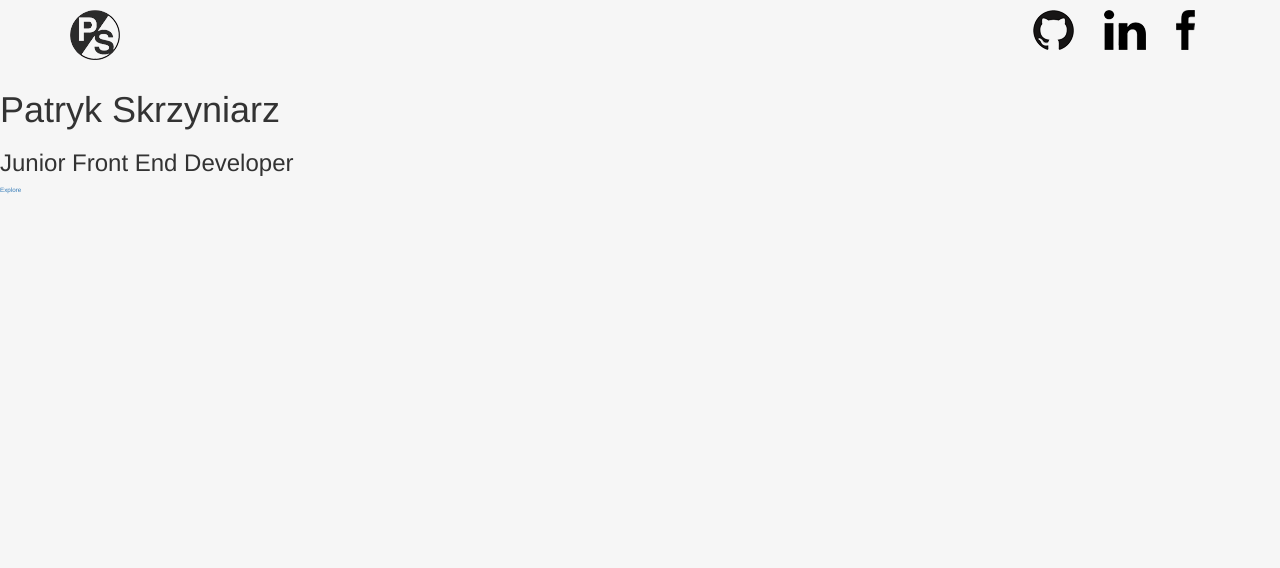
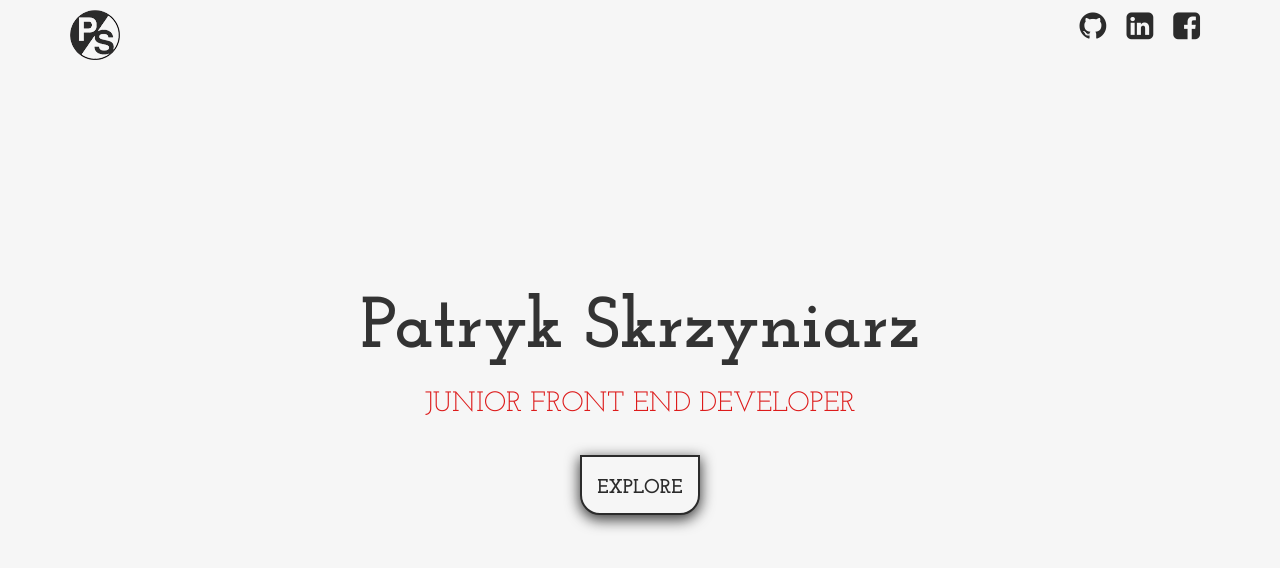
Before and after one commit to Lockeriano/portfolio, a plain HTML site: page index.html in a window 1280 px wide. Drawn offline with nearby package versions, Linux system fonts and the light colour scheme.

Commit message:
Finished header section

```diff
--- a/css/main.sass
+++ b/css/main.sass
@@ -1,13 +1,58 @@
+$dark: #2b2b2b
+$gold: #eae581
+$red: #dd1b1b
+$white: #f6f6f6
+$gray: #616161
+
 body
-  background-color: #f6f6f6 !important
+  background-color: $white !important
   font-size: 62.5% !important
+  font-family: "Josefin Slab" !important
 
 #logo-icon
   float: left
   margin: 1rem 0
+
 #github-icon,
 #linkedin-icon,
 #fb-icon,
   float: right
-  margin: 1rem 1.5rem
+  margin: 1rem
   color: #2b2b2b
+  transition: color .3s
+  &:hover
+    color: $gray
+
+#heading-section
+  text-align: center
+  margin-top: 20rem
+  h1
+    font-weight: 700
+    font-size: 7.2rem
+  h3
+    text-transform: uppercase
+    font-size: 2.8rem
+    color: $red
+  .btn-about
+    margin: 2.5rem auto
+    height: 6rem
+    width: 12rem
+    border: 0.2rem solid $dark
+    border-radius: 0 0 2rem 2rem
+    line-height: 6rem
+    background-color: $white
+    -webkit-box-shadow: 0 1.3rem 1.4rem .1rem rgba(0,0,0,0.75)
+    -moz-box-shadow: 0 1.3rem 1.4rem .1rem rgba(0,0,0,0.75)
+    box-shadow: 0 .4rem 1.4rem .1rem rgba(0,0,0,0.75)
+    transition: box-shadow 0.3s
+    &:hover
+      -webkit-box-shadow: 0 1.3rem 1rem .1rem gray
+      -moz-box-shadow: 0 1.3rem 1rem .1rem gray
+      box-shadow: 0 .4rem 1rem .1rem gray
+    shadow-box:
+    a
+      color: $dark
+      font-weight: 700
+      text-decoration: none
+      font-size: 2rem
+      vertical-align: middle
--- a/index.html
+++ b/index.html
@@ -5,6 +5,8 @@
   <link rel="stylesheet" href="css/main.css">
   <link href="https://maxcdn.bootstrapcdn.com/bootstrap/3.3.7/css/bootstrap.min.css" rel="stylesheet">
   <link href="https://fonts.googleapis.com/css?family=Josefin+Slab:300i,400,700" rel="stylesheet">
+  <link href="https://fonts.googleapis.com/css?family=Open+Sans" rel="stylesheet">
+  <link href="https://maxcdn.bootstrapcdn.com/font-awesome/4.2.0/css/font-awesome.min.css" rel="stylesheet">
 </head>
 <body>
   <div id="main-content">
@@ -16,16 +18,22 @@
               <a href="#"><img id="logo-icon" src="img/logo.png" alt="logo"></a>
             </div>
             <div class="col-xs-8">
-              <a href="#"><img id="fb-icon" src="img/fb-icon.png" alt="facebook"></a>
-              <a href="#"><img id="linkedin-icon" src="img/linkedin-icon.png" alt="linkedin"></a>
-              <a href="#"><img id="github-icon" src="img/github-icon.png" alt="github"></a>
+              <a href="https://www.facebook.com/patryk.l.skrzyniarz"><i id="fb-icon" class="fa fa-facebook-square fa-5x" aria-hidden="true"></i></a>
+              <a href="https://www.linkedin.com/in/patryk-skrzyniarz/"><i id="linkedin-icon" class="fa fa-linkedin-square fa-5x" aria-hidden="true"></i></a>
+              <a href="https://github.com/Lockeriano"><i id="github-icon" class="fa fa-github fa-5x" aria-hidden="true"></i></a>
             </div>
           </div>
         </div>
       </div>
-      <h1>Patryk Skrzyniarz</h1>
-      <h3>Junior Front End Developer</h3>
-      <div class="btn-about"><a href="#">Explore</a></div>
+      <div id="heading-section" class="container">
+        <div class="row">
+          <div class="col-xs-12">
+            <h1>Patryk Skrzyniarz</h1>
+            <h3>Junior Front End Developer</h3>
+            <button class="btn-about"><a href="#">EXPLORE</a></button>
+          </div>
+        </div>
+      </div>
     </header>
     <div class="container">
       <div class="row">
```
Also changed, not shown: css/main.css, 1 other file.
